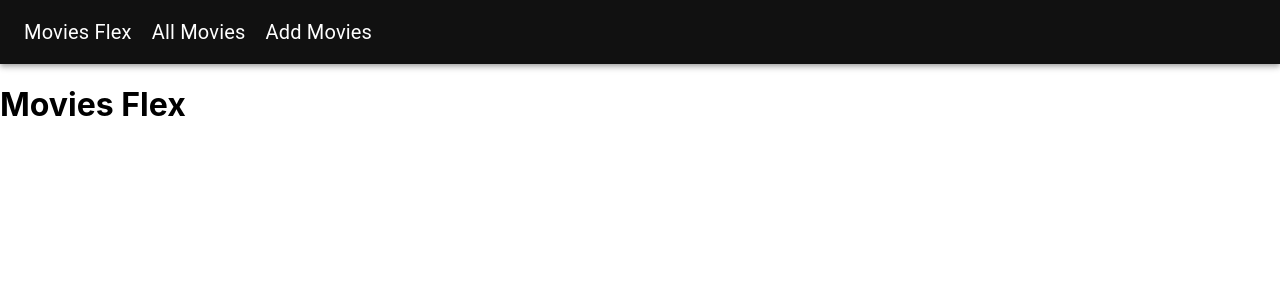
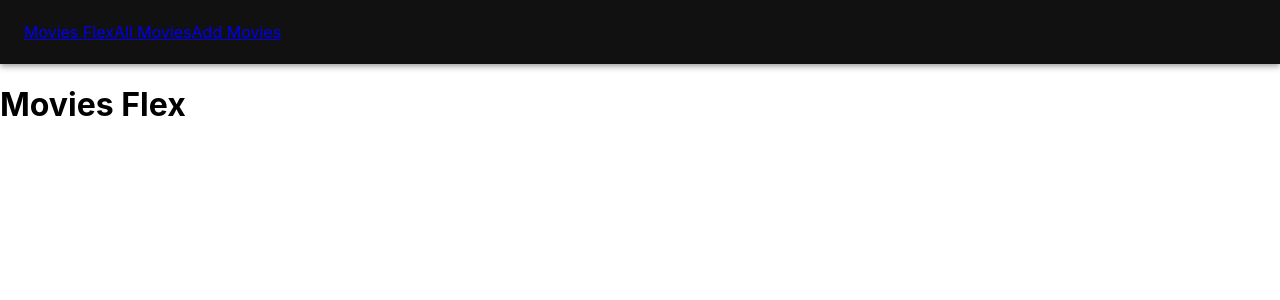
Before and after one commit to Dilbar-Ali/CrudApp, a React (Create React App) app in the folder crudapp/: page / in a window 1280 px wide. Shown: the top 300 px of the page. Built offline with nearby package versions, Linux system fonts and the light colour scheme.

Commit message:
Navbar Linking Component complete

```diff
--- a/crudapp/src/components/NavBar.js
+++ b/crudapp/src/components/NavBar.js
@@ -6,7 +6,7 @@
 
 // _______________For Routing ___________
 
-
+import {NavLink} from "react-router-dom";
 
 
 // ____________Typogaphy Style of Material Ui _____________
@@ -25,9 +25,9 @@
 
      <Header position='static'>
         <Toolbar>
-            <Tab>Movies Flex</Tab>
-            <Tab>All Movies</Tab>
-            <Tab>Add Movies</Tab>
+            <NavLink to="/">Movies Flex</NavLink>
+            <NavLink to="/all">All Movies</NavLink>
+            <NavLink to="add">Add Movies</NavLink>
         </Toolbar>
      </Header>
 
```
